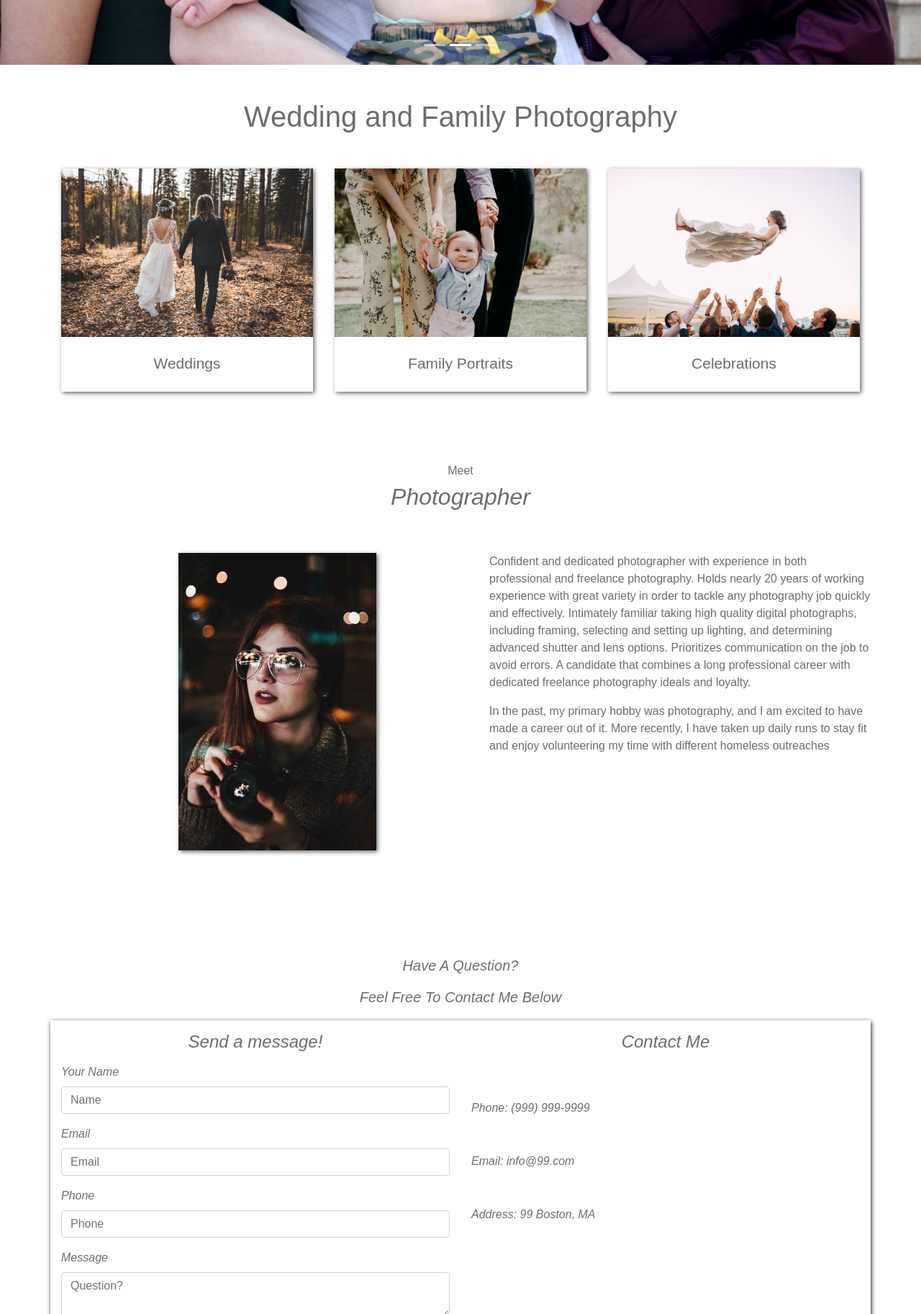
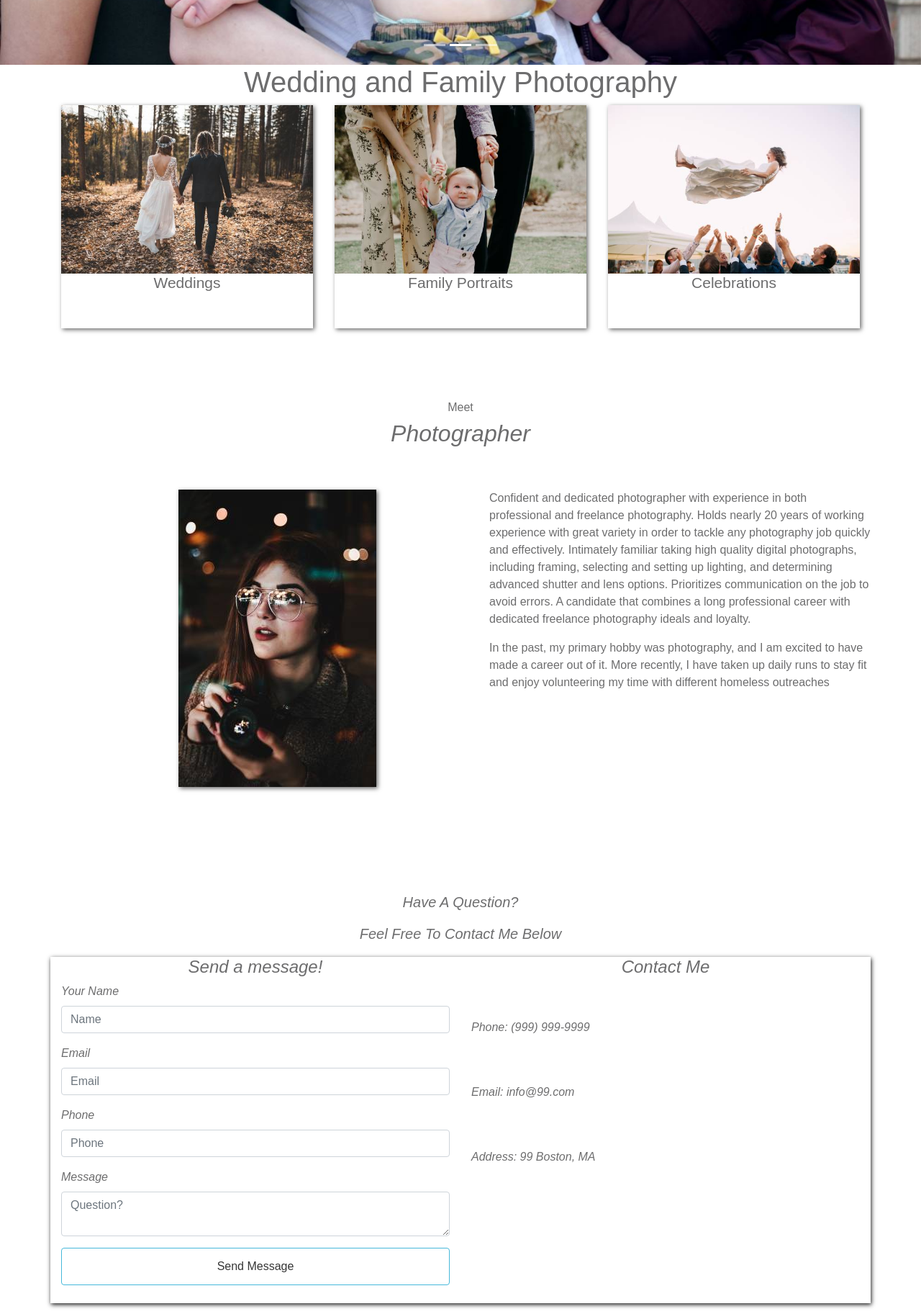
Before and after one commit to iperun23/photography, a plain HTML site: page index.html in a window 1280 px wide. Shown: the part 760-2585 px from the top of the page at 72% size. Drawn offline with nearby package versions, Linux system fonts and the light colour scheme.

Commit message:
small fixes

```diff
--- a/index.html
+++ b/index.html
@@ -103,33 +103,33 @@
         <div class="work-heading container">
             <div class="row">
                 <div class="col-sm-12">
-                    <h1 class="heading text-center mt-5 mb-5 heading-mobile-h3">Wedding and Family Photography</h1>
+                    <h1 class="heading text-center">Wedding and Family Photography</h1>
                 </div>
             </div>
         </div>
         <div class="work-section container">
             <div class="row">
-                <div class="col-sm-12 col-md-4 mt-sm-0">
+                <div class="col-sm-12 col-md-4">
                     <div class="s-img text-center">
                         <a href="">
                             <img class="img-fluid" src="img/s4.jpg" alt="Wedding and Family Photography">
-                            <h3 class="heading text-center mb-4 mt-2 mt-lg-4 mt-sm-3">Weddings</h3>
+                            <h3 class="heading text-center">Weddings</h3>
                         </a>
                     </div>
                 </div>
                 <div class="col-sm-12 col-md-4">
-                    <div class="s-img text-center mt-sm-0">
+                    <div class="s-img text-center">
                         <a href="">
                             <img class="img-fluid" src="img/s3.jpg" alt="Wedding and Family Photography">
-                            <h3 class="heading text-center mb-4 mt-2 mt-lg-4 mt-sm-3">Family Portraits</h3>
+                            <h3 class="heading text-center">Family Portraits</h3>
                         </a>
                     </div>
                 </div>
                 <div class="col-sm-12 col-md-4">
-                    <div class="s-img text-center mt-sm-0">
+                    <div class="s-img text-center">
                         <a href="">
                             <img class="img-fluid" src="img/s2.jpg" alt="Wedding and Family Photography">
-                            <h3 class="heading text-center mb-4 mt-2 mt-lg-4 mt-sm-3">Celebrations</h3>
+                            <h3 class="heading text-center">Celebrations</h3>
                         </a>
                     </div>
                 </div>
@@ -179,7 +179,7 @@
      <div class="container form-container">
          <div class="row">
             <div class="col-md-6">
-                <h4 class="heading text-center mt-lg-3 mb-4 mb-lg-3">Send a message!</h4>
+                <h4 class="heading text-center">Send a message!</h4>
                 <form id="contact-form" method="POST" autocomplete="off" name="sentMessage" action="https:">
                     <div class="form-group">
                         <label for="name" class="heading">Your Name</label>
@@ -203,10 +203,10 @@
                 </form>
             </div>
             <div class="contact-p col-md-6">
-                <h4 class="heading text-center mt-5 mt-md-0 mt-lg-3 mb-4 mb-lg-3">Contact Me</h4>
-                <p class="heading contact-detail mb-0">Phone: (999) 999-9999</p>
-                <p class="heading contact-detail mb-0">Email: info@99.com</p>
-                <p class="heading contact-detail mb-6">Address: 99 Boston, MA</p>
+                <h4 class="heading text-center ">Contact Me</h4>
+                <p class="heading contact-detail ">Phone: (999) 999-9999</p>
+                <p class="heading contact-detail ">Email: info@99.com</p>
+                <p class="heading contact-detail ">Address: 99 Boston, MA</p>
             </div>
         </div>
     </div>
--- a/style.css
+++ b/style.css
@@ -191,7 +191,7 @@ button {
 
 
 @media only screen and (max-width: 480px) {
-    body {
+    html, body {
         overflow-x: hidden !important;
         width: 100%;
     }
@@ -202,13 +202,13 @@ button {
        padding: 25px 0;
    }
    .about-container p {
-       padding-top: 25px;
+    padding: 30px 20px 0px 40px;
    }
    .carousel {
     display:none !important;
    }
    .work-heading h1 {
-       padding-top: 70px;
+       padding-top: 90px;
    }
 
 }
```
